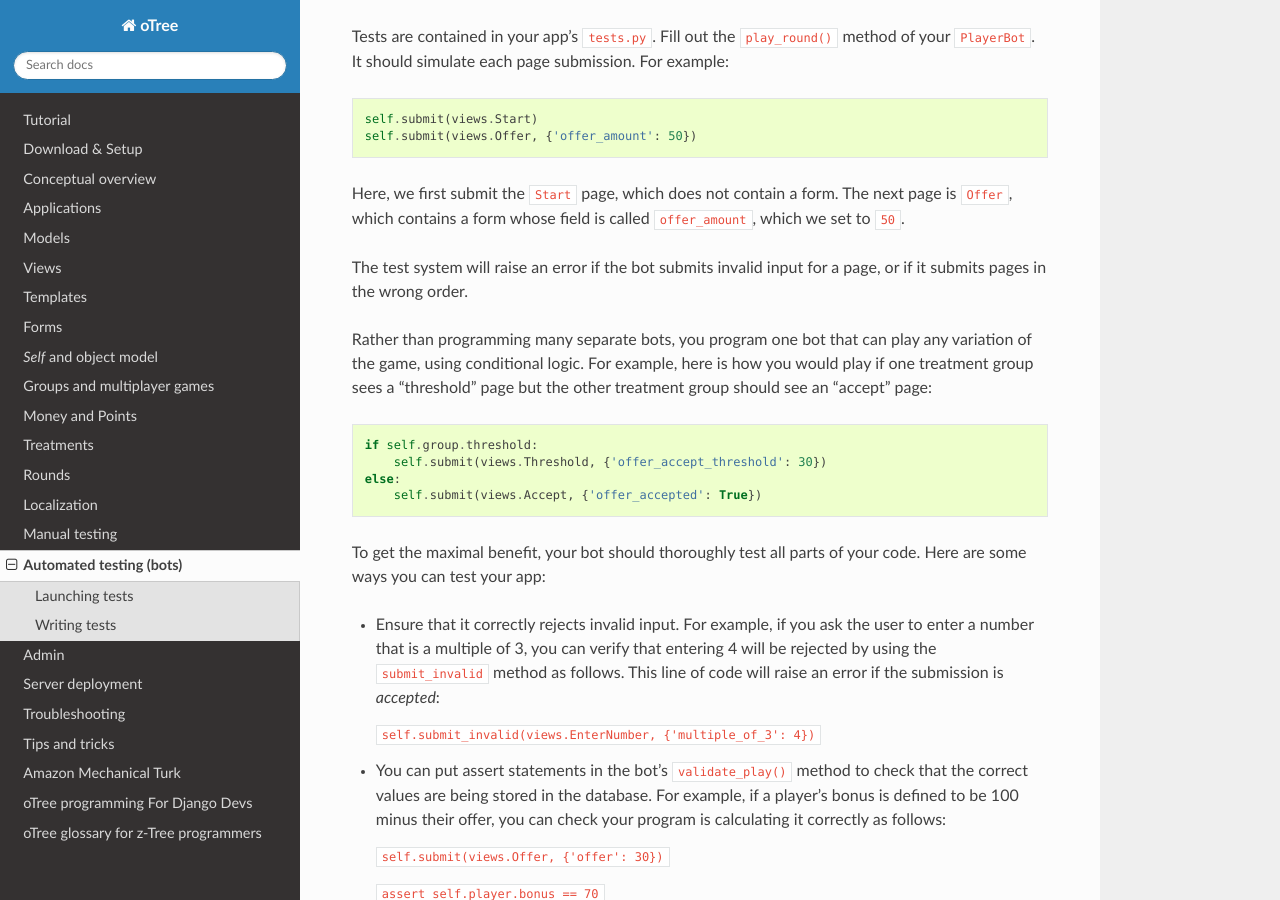
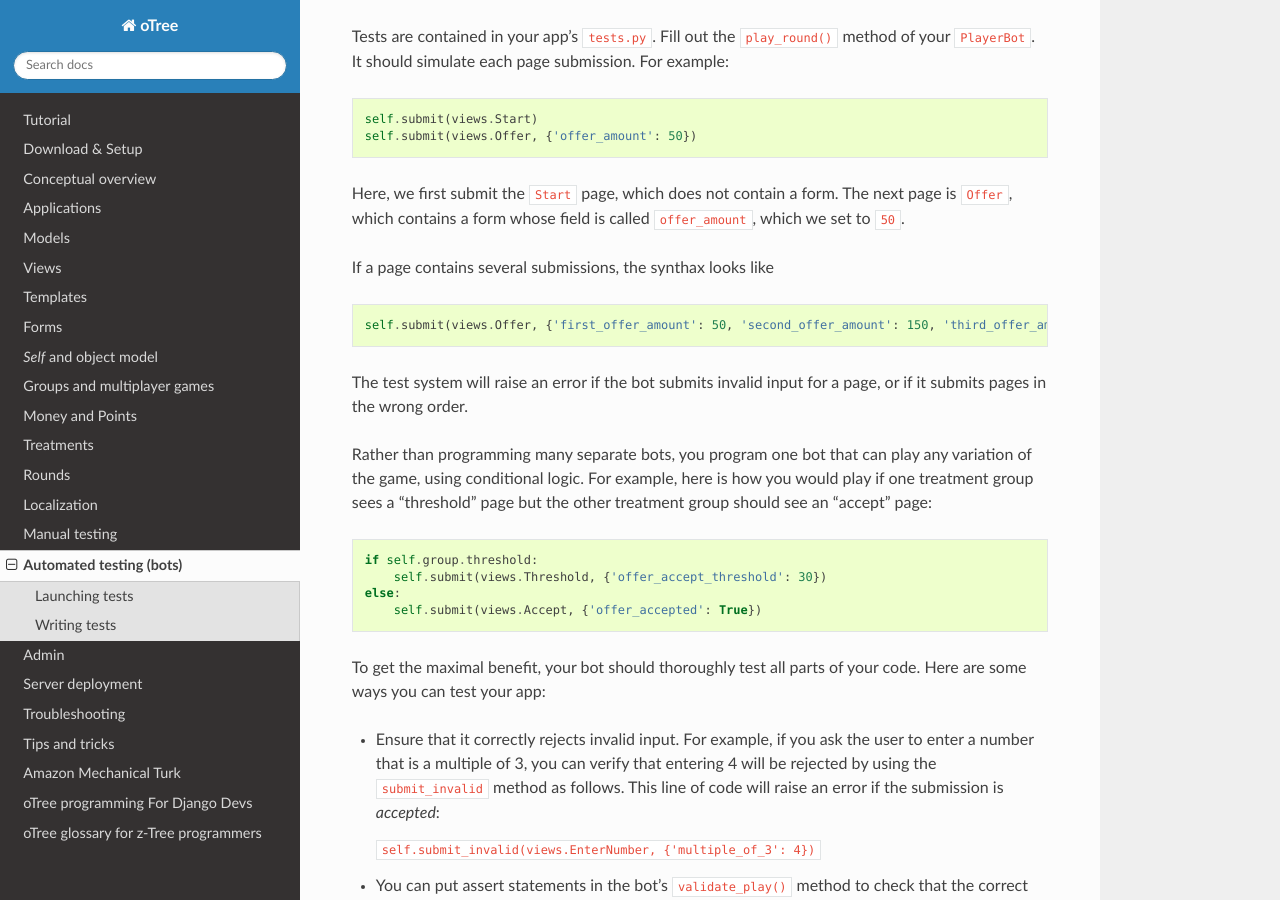
Before and after one commit to oTree-org/otree-docs, a Sphinx documentation site: the page built from source/bots.rst, in a window 1280 px wide and 900 px high, scrolled down 913 px. Built offline with Sphinx 7.4.7 and the Read the Docs theme 2.0.0, drawn with Linux system fonts in a browser that asks for light colours.

Commit message:
Test with multiple submission
Adds an example for tests with multiple submissions on a single page

```diff
--- a/source/bots.rst
+++ b/source/bots.rst
@@ -54,6 +54,13 @@ Here, we first submit the ``Start`` page, which does not contain a form.
 The next page is ``Offer``, which contains a form whose field is called
 ``offer_amount``, which we set to ``50``.
 
+If a page contains several submissions, the synthax looks like
+
+.. code-block:: python
+
+    self.submit(views.Offer, {'first_offer_amount': 50, 'second_offer_amount': 150, 'third_offer_amount': 150})
+
+
 The test system will raise an error if the bot submits invalid input for a page,
 or if it submits pages in the wrong order.
 
```
